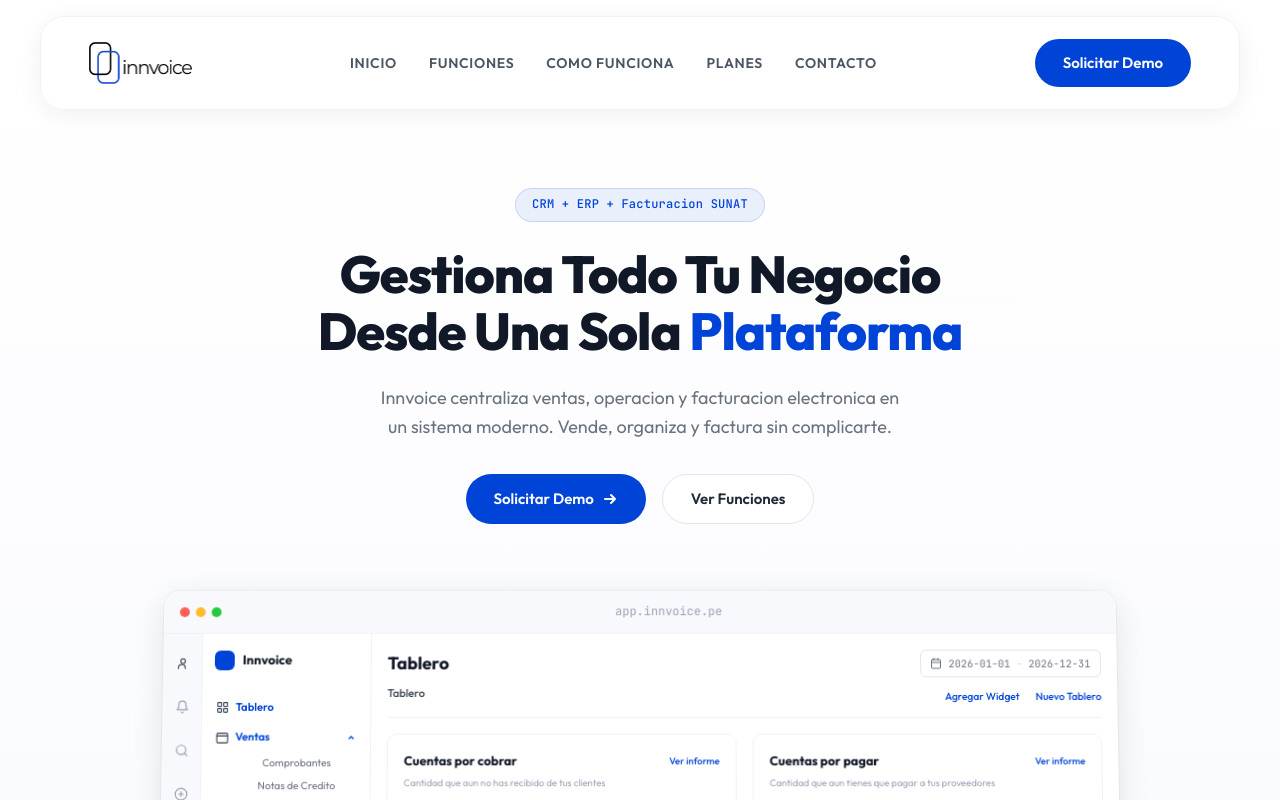
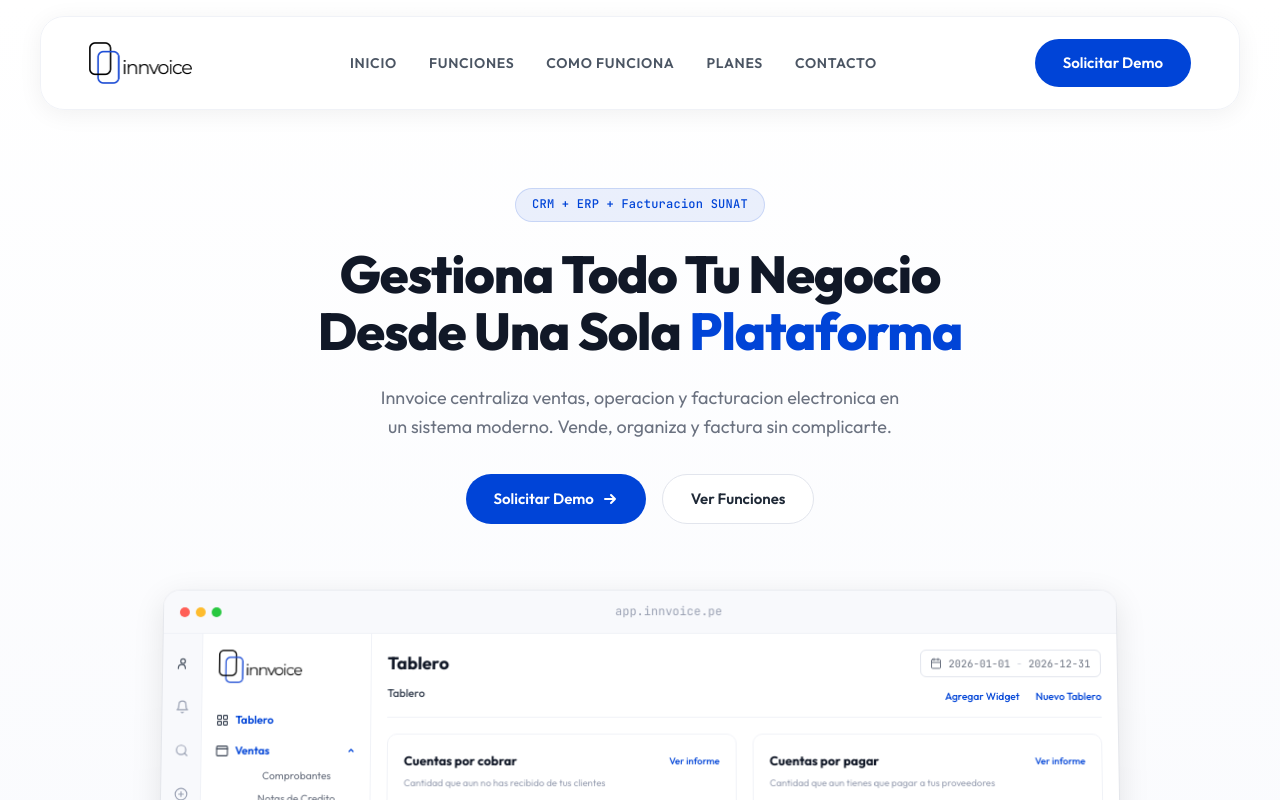
Before and after one commit to genesisleal/innvoice-landing, a React (Vite) app: page / in a window 1280 px wide. Shown: the top 800 px of the page. Built offline with nearby package versions, Linux system fonts and the light colour scheme.

Commit message:
style: use real logo in hero dashboard and fix navbar-links background

```diff
--- a/src/components/Hero.css
+++ b/src/components/Hero.css
@@ -267,24 +267,20 @@
 .hero-dash-logo {
   display: flex;
   align-items: center;
-  gap: var(--space-sm);
-  font-weight: 700;
-  font-size: 0.813rem;
   margin-bottom: var(--space-lg);
   padding: 0 var(--space-xs);
 }
 
-.hero-dash-icon {
-  width: 20px;
-  height: 20px;
-  background: var(--color-primary);
-  border-radius: var(--radius-sm);
-  transition: transform 0.3s ease, box-shadow 0.3s ease;
+.hero-dash-logo-img {
+  height: 34px;
+  width: auto;
+  padding-left: 4px;
+  transition: transform 0.3s ease, filter 0.3s ease;
 }
 
-.hero-dashboard--active .hero-dash-icon {
-  transform: rotate(8deg) scale(1.1);
-  box-shadow: 0 2px 8px rgba(0, 68, 215, 0.3);
+.hero-dashboard--active .hero-dash-logo-img {
+  transform: scale(1.06);
+  filter: drop-shadow(0 2px 6px rgba(0, 68, 215, 0.2));
 }
 
 .hero-dash-nav {
--- a/src/components/Hero.jsx
+++ b/src/components/Hero.jsx
@@ -113,8 +113,7 @@
 
               <div className="hero-dashboard-sidebar">
                 <div className="hero-dash-logo">
-                  <div className="hero-dash-icon" />
-                  <span>Innvoice</span>
+                  <img src="/logo-innvoice.png" alt="Innvoice" className="hero-dash-logo-img" />
                 </div>
                 <div className="hero-dash-nav">
                   <div className="hero-dash-nav-section">
--- a/src/components/Navbar.css
+++ b/src/components/Navbar.css
@@ -121,7 +121,9 @@
     display: flex;
     flex-direction: row;
     position: static;
-    background: none;
+    background: transparent;
+    backdrop-filter: none;
+    -webkit-backdrop-filter: none;
     padding: 0;
     gap: var(--space-xl);
     border: none;
```
